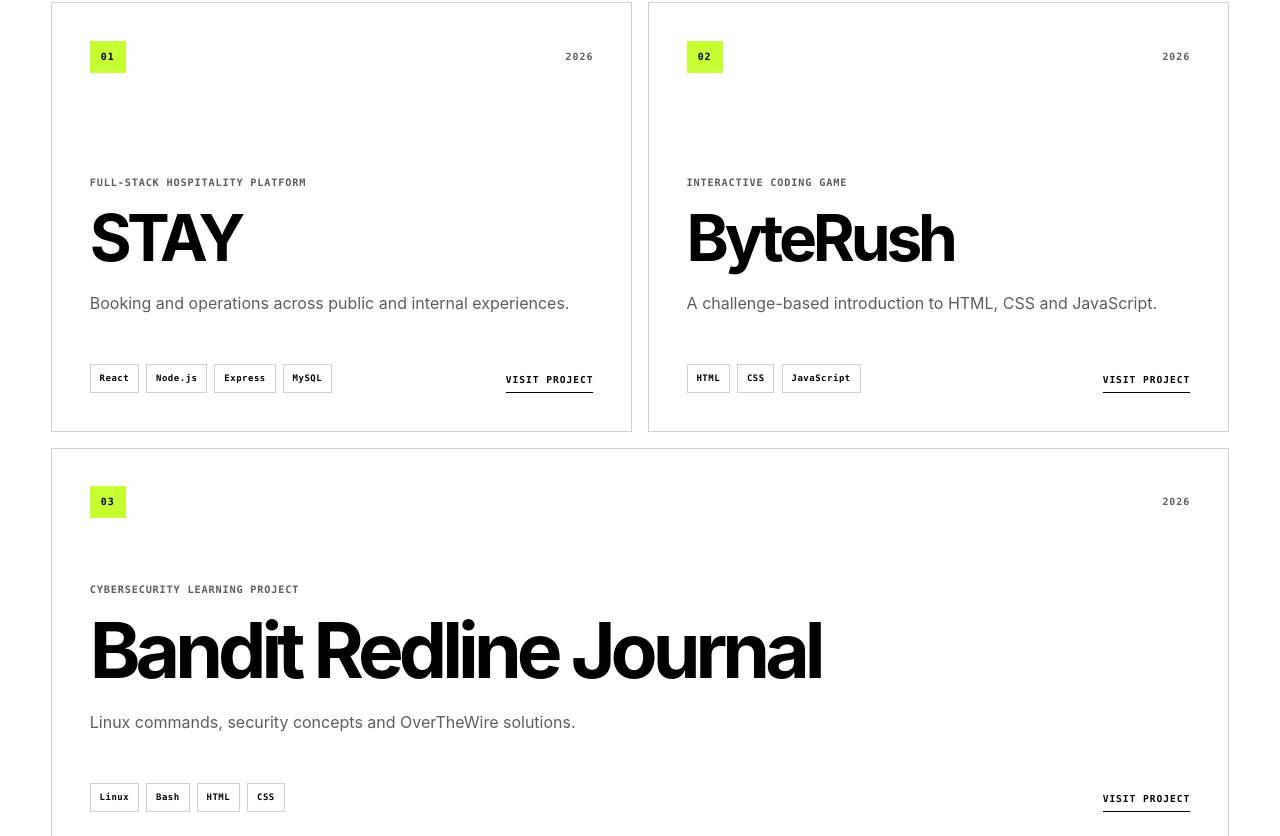
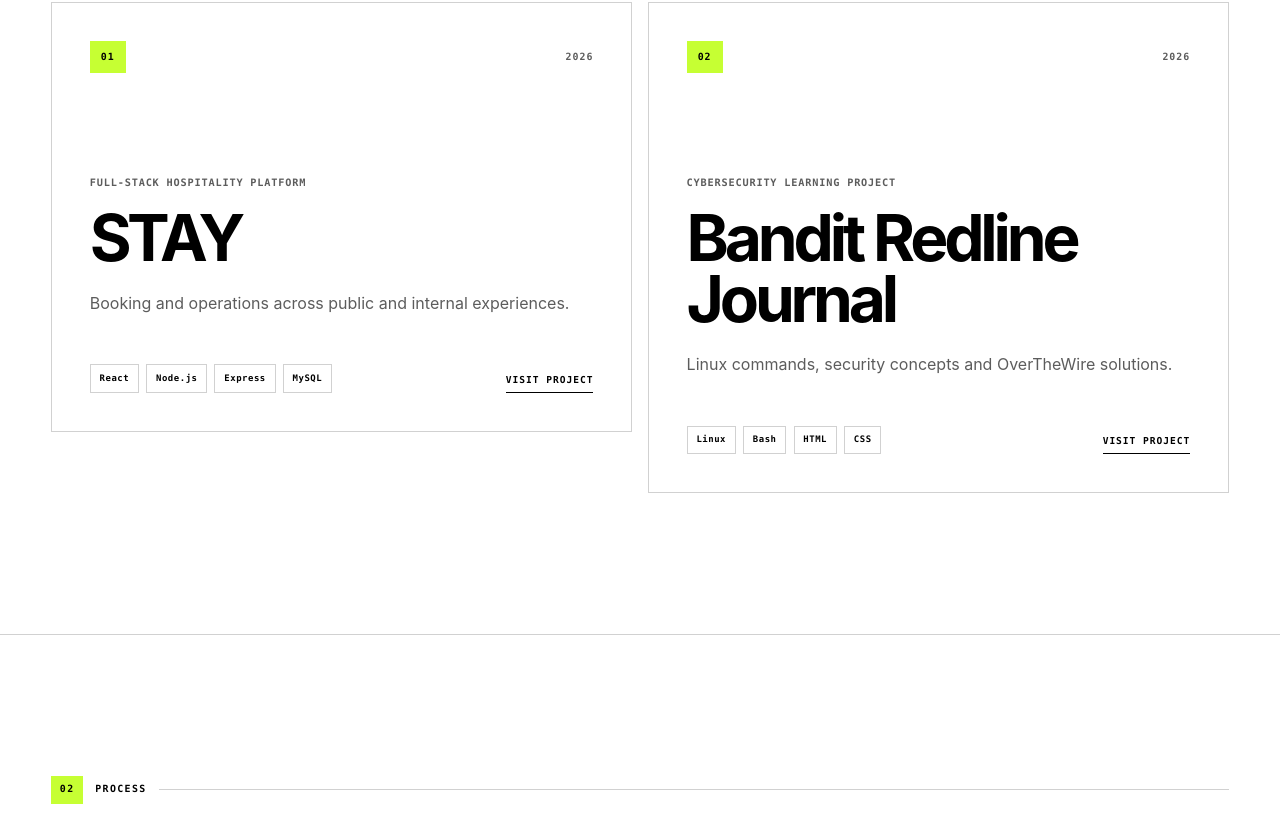
Before and after one commit to emma-dasilva-dev/emma-dasilva-portfolio, a Next.js app: page / in a window 1280 px wide. Shown: the part 1244-2080 px from the top of the page. Built offline with nearby package versions, Linux system fonts and the light colour scheme.

Commit message:
remove byterush from portfolio

```diff
--- a/src/content/projects.ts
+++ b/src/content/projects.ts
@@ -41,44 +41,9 @@ export const PROJECTS: Project[] =
     },
 
     {
-      id: "byterush",
+      id: "bandit",
 
       number: "02",
-
-      title: "ByteRush",
-
-      year: "2026",
-
-      liveUrl:
-        "https://azatoys.com",
-
-      category: {
-        en:
-          "Interactive coding game",
-
-        fr:
-          "Jeu interactif d’apprentissage du code",
-      },
-
-      description: {
-        en:
-          "A challenge-based introduction to HTML, CSS and JavaScript.",
-
-        fr:
-          "Une introduction à HTML, CSS et JavaScript fondée sur des défis.",
-      },
-
-      technologies: [
-        "HTML",
-        "CSS",
-        "JavaScript",
-      ],
-    },
-
-    {
-      id: "bandit",
-
-      number: "03",
 
       title:
         "Bandit Redline Journal",
```
